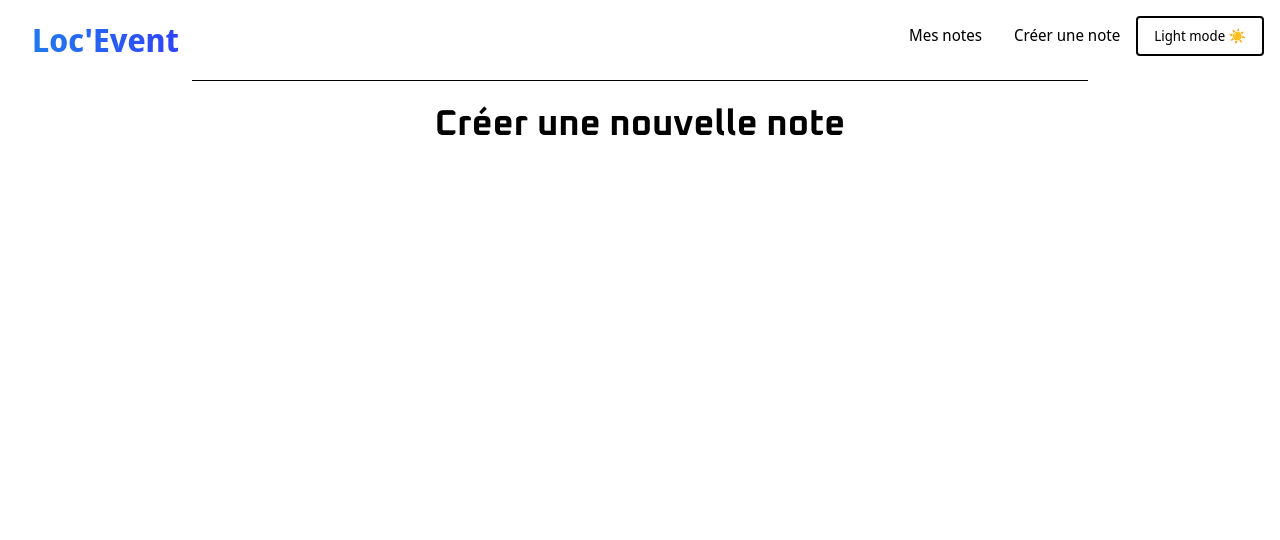
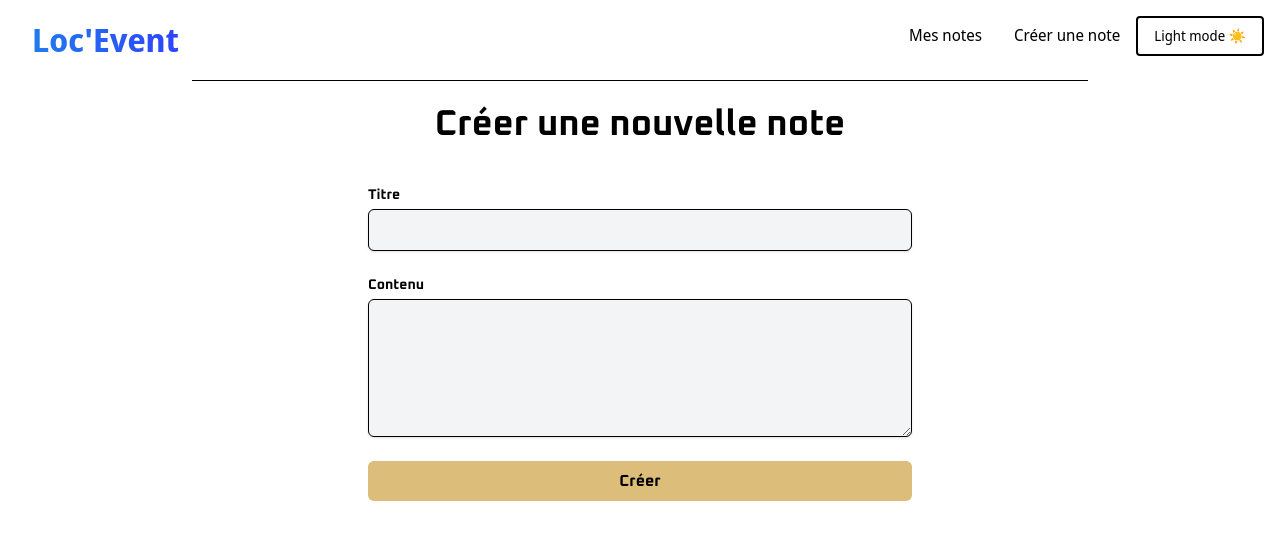
Before and after one commit to Taikhun88/gestion-notes, a Next.js app: page /notes/new in a window 1280 px wide. Shown: the top 540 px of the page. Built offline with nearby package versions, Linux system fonts and the light colour scheme.

Commit message:
apply form tailwind

```diff
--- a/src/app/globals.css
+++ b/src/app/globals.css
@@ -3,16 +3,22 @@
 :root {
   --color-bg: white;
   --color-text: black;
+  --input-bg: #f3f4f6;
+  --btn-bg: #ddbd7a;
 }
 
 body[data-theme="dark"] {
   --color-bg: #000;
   --color-text: #fff;
+  --input-bg: #374151;
+  --btn-bg: #8A2BE2;
 }
 
 body[data-theme="light"] {
   --color-bg: #fff;
   --color-text: #000;
+  --input-bg: #f3f4f6;
+  --btn-bg: #ddbd7a;
 }
 
 body {
@@ -67,3 +73,19 @@ a {
     background-position: 100% 50%;
   }
 }
+
+.noteFormLabel {
+  color: var(--color-text);
+  font-weight: bolder;
+}
+
+.noteFormInput,
+.noteFormTextArea {
+  background-color: var(--input-bg);
+  color: var(--color-text);
+  border: 0.5px var(--color-text) solid;
+}
+
+.noteBtnForm {
+  background-color:var(--btn-bg);
+}
--- a/src/app/layout.tsx
+++ b/src/app/layout.tsx
@@ -1,8 +1,8 @@
-import ThemeProvider from "@/components/ThemeProvider"
 import "./globals.css"
 import Header from "@/components/Header"
 import { Noto_Sans_Display, Oxanium } from "next/font/google"
 import Main from "@/components/Main"
+import AppProvider from "@/components/AppProvider"
 
 const notoSansDisplay = Noto_Sans_Display({
   subsets: ['latin'],
@@ -25,13 +25,13 @@ export default function RootLayout({ children }: { children: React.ReactNode })
   return (
     <html lang="fr">
       <body className={notoSansDisplay.className}>
-        <ThemeProvider>
+        <AppProvider>
           <Header />
           <hr />
           <Main className={oxanium.className}>
             {children}
           </Main>
-          </ThemeProvider>
+          </AppProvider>
       </body>
     </html>
   )
--- a/src/app/notes/new/page.tsx
+++ b/src/app/notes/new/page.tsx
@@ -1,7 +1,10 @@
+import NoteForm from "@/components/NoteForm";
+
 export default function NewNote() {
   return (
       <div className="min-h-screen">
         <h1 className="text-4xl font-bold text-center p-6">Créer une nouvelle note</h1>
+        <NoteForm/>
       </div>
   );
 }
--- a/src/components/AppProvider.tsx
+++ b/src/components/AppProvider.tsx
@@ -1,7 +1,7 @@
 "use client";
 
 import { ReactNode } from "react";
-import { Provider as ReduxProvider } from "react-redux";
+import { Provider } from "react-redux";
 import ThemeProvider from "@/components/ThemeProvider";
 import { store } from "@/store";
 
@@ -11,10 +11,10 @@ interface AppProviderProps {
 
 export default function AppProvider({ children }: AppProviderProps) {
   return (
-    <ReduxProvider store={store}>
+    <Provider store={store}>
       <ThemeProvider>
         {children}
       </ThemeProvider>
-    </ReduxProvider>
+    </Provider>
   );
 }
--- /dev/null
+++ b/src/components/NoteForm.tsx
@@ -0,0 +1,67 @@
+// src/components/NoteForm.tsx
+'use client';
+
+import { useState } from 'react';
+import { useAppDispatch } from '@/store/hooks';
+import { addNote } from '@/store/notesSlice';
+import { useRouter } from 'next/navigation';
+
+export default function NoteForm() {
+  const dispatch = useAppDispatch();
+  const router = useRouter();
+
+  const [title, setTitle] = useState('');
+  const [content, setContent] = useState('');
+
+  const handleSubmit = (e: React.FormEvent) => {
+    e.preventDefault();
+
+    const newNote = {
+      title,
+      content,
+    };
+
+    dispatch(addNote(newNote));
+    router.push('/notes'); // redirection
+  };
+
+  return (
+<form onSubmit={handleSubmit} className="max-w-xl mx-auto p-4 space-y-6">
+  <div>
+    <label htmlFor="title" className="block text-sm font-medium noteFormLabel">
+      Titre
+    </label>
+    <input
+      id="title"
+      className="mt-1 block w-full rounded-md px-3 py-2 shadow-sm focus:outline-none focus:ring noteFormInput"
+      value={title}
+      onChange={e => setTitle(e.target.value)}
+      required
+    />
+  </div>
+
+  <div>
+    <label htmlFor="content" className="block text-sm font-medium noteFormLabel">
+      Contenu
+    </label>
+    <textarea
+      id="content"
+      className="mt-1 block w-full rounded-md px-3 py-2 shadow-sm focus:outline-none focus:ring noteFormTextArea"
+      rows={5}
+      value={content}
+      onChange={e => setContent(e.target.value)}
+      required
+    />
+  </div>
+
+  <button
+    type="submit"
+    className="w-full font-semibold py-2 px-4 rounded-md transition duration-200 noteBtnForm"
+  >
+    Créer
+  </button>
+</form>
+
+
+  );
+}
--- a/src/store/notesSlice.ts
+++ b/src/store/notesSlice.ts
@@ -1,10 +1,8 @@
 import { createSlice, PayloadAction } from '@reduxjs/toolkit'
 
 export type Note = {
-  id: string
   title: string
   content: string
-  createdAt: string
 }
 
 type NotesState = {
```
Also changed, not shown: package.json (+7 -5 lines), 1 other file (tests, documents, lock files or other folders).
